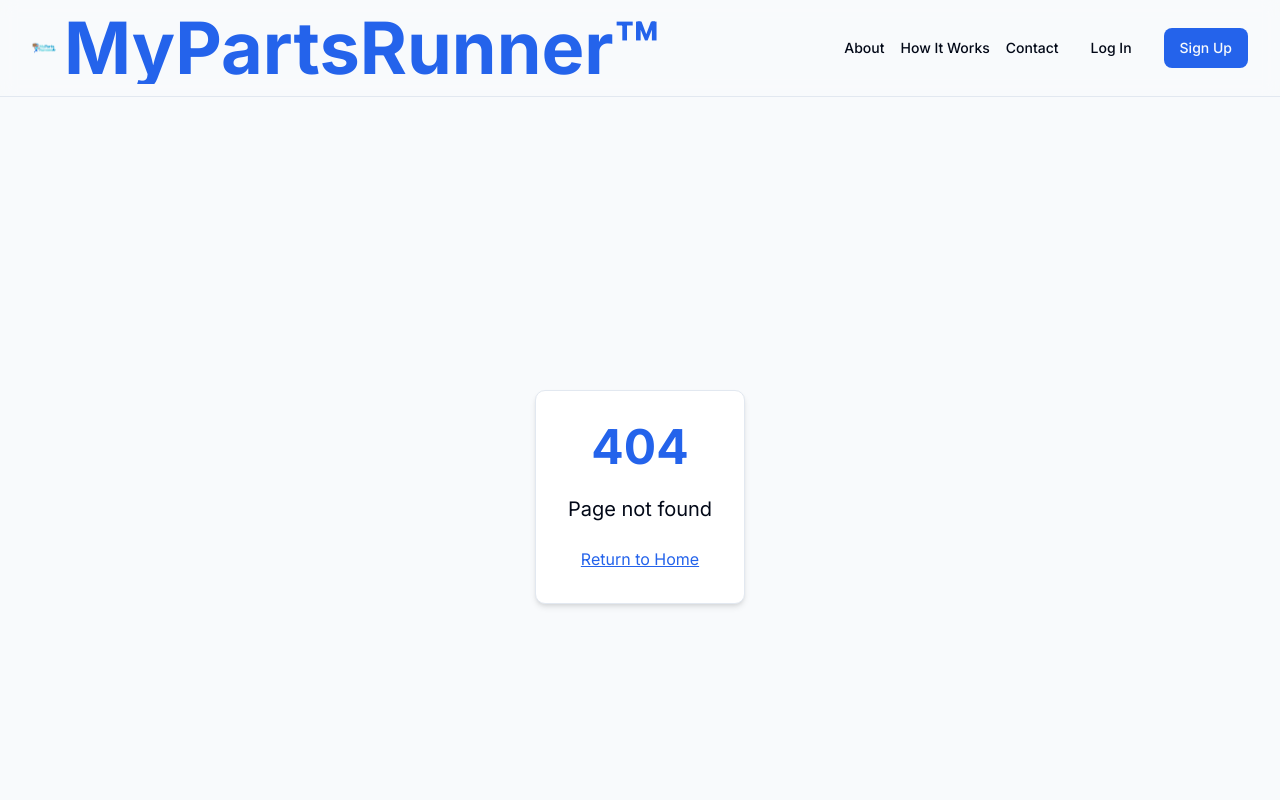
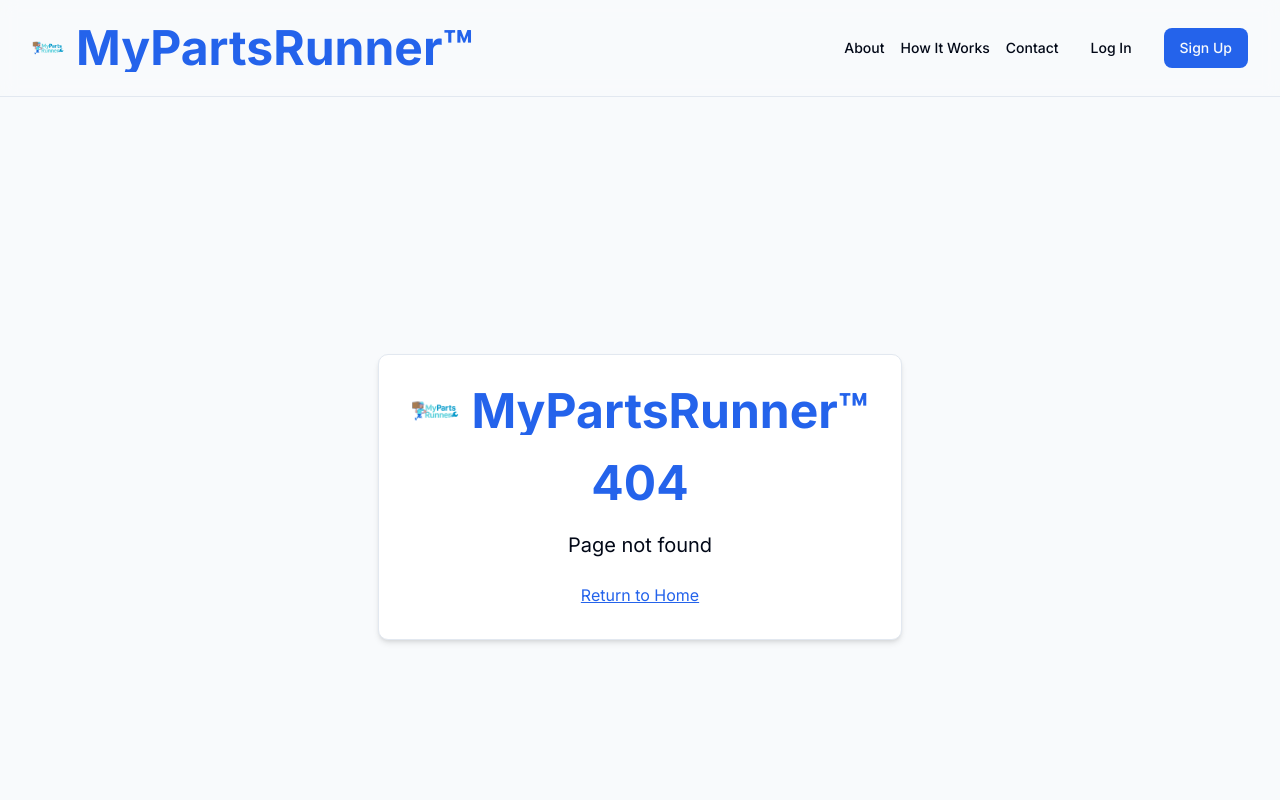
Before and after one commit to Toma-Shops-2025/mypartsrunner, a React (Vite) app: page /customer in a window 1280 px wide. Shown: the top 800 px of the page. Built offline with nearby package versions, Linux system fonts and the light colour scheme.

Commit message:
Improve logo sizing and add logo to all pages

```diff
--- a/src/components/Logo.tsx
+++ b/src/components/Logo.tsx
@@ -8,16 +8,16 @@
 const Logo: React.FC<LogoProps> = ({ size = 'medium', withText = true }) => {
   const logoUrl = "/logo.png";
 
-  // Adjust size classes to make the logo image smaller relative to text
+  // Adjust size classes to make the logo image larger and more prominent
   const getSizeClass = () => {
     switch (size) {
       case 'small':
-        return 'h-6';
+        return 'h-8';
       case 'large':
-        return 'h-12';
+        return 'h-16';
       case 'medium':
       default:
-        return 'h-8';
+        return 'h-12';
     }
   };
 
@@ -32,7 +32,7 @@
       </div>
       {withText && (
         <div className="flex-grow overflow-hidden">
-          <span className="ml-2 font-bold text-4xl sm:text-5xl md:text-6xl lg:text-7xl text-primary whitespace-nowrap inline-block transform scale-100 origin-left">
+          <span className="ml-3 font-bold text-2xl sm:text-3xl md:text-4xl lg:text-5xl text-primary whitespace-nowrap inline-block transform scale-100 origin-left">
             MyPartsRunner™
           </span>
         </div>
--- a/src/components/ui/hero.tsx
+++ b/src/components/ui/hero.tsx
@@ -19,7 +19,7 @@
   ctaLink = "/register",
   secondaryCtaText = "Learn More",
   secondaryCtaLink = "/how-it-works",
-  imageUrl = "https://d64gsuwffb70l.cloudfront.net/6828bd34e19b9a417662c460_1747502820250_5dcc0c63.png"
+  imageUrl = "/logo.png"
 }) => {
   return (
     <section className="w-full py-12 md:py-24 lg:py-32 bg-gradient-to-r from-blue-50 to-cyan-50">
@@ -44,7 +44,7 @@
           <div className="flex justify-center">
             <img
               src={imageUrl}
-              alt="MyPartsRunner™ Hero"
+              alt="MyPartsRunner Logo"
               className="mx-auto aspect-video overflow-hidden rounded-xl object-contain object-center sm:w-full lg:order-last"
             />
           </div>
--- a/src/pages/NotFound.tsx
+++ b/src/pages/NotFound.tsx
@@ -1,5 +1,6 @@
 import { useLocation } from "react-router-dom";
 import { useEffect } from "react";
+import Logo from "@/components/Logo";
 
 const NotFound = () => {
   const location = useLocation();
@@ -14,6 +15,9 @@
   return (
     <div className="min-h-screen flex items-center justify-center bg-background">
       <div className="text-center p-8 rounded-lg border border-border bg-card shadow-md animate-slide-in">
+        <div className="mb-6 flex justify-center">
+          <Logo size="medium" withText={true} />
+        </div>
         <h1 className="text-5xl font-bold mb-6 text-primary">404</h1>
         <p className="text-xl text-card-foreground mb-6">Page not found</p>
         <a href="/" className="text-primary hover:text-primary/80 underline transition-colors">
```
